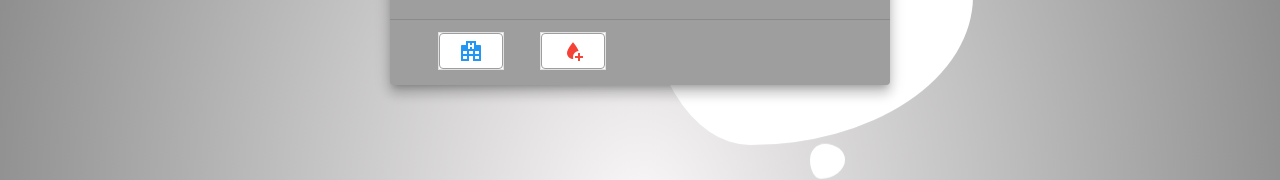
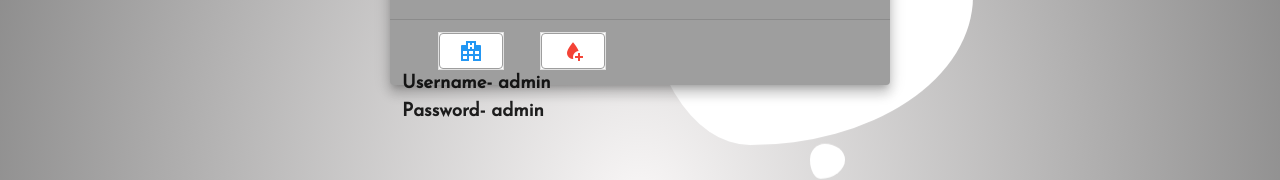
Before and after one commit to PolyMokashi/RedBf, a Vue app: page /AdminLogin in a window 1280 px wide. Shown: the part 590-770 px from the top of the page. Built offline with nearby package versions, Linux system fonts and the light colour scheme.

Commit message:
Update AdminLogin.vue

```diff
--- a/src/views/AdminLogin.vue
+++ b/src/views/AdminLogin.vue
@@ -64,6 +64,8 @@
                         </v-btn>
                       </router-link>
                     </v-card>
+<h3>Username- admin</h3>
+<h3>Password- admin</h3>
                   </v-col>
                 </v-col>
               </v-row>
```
